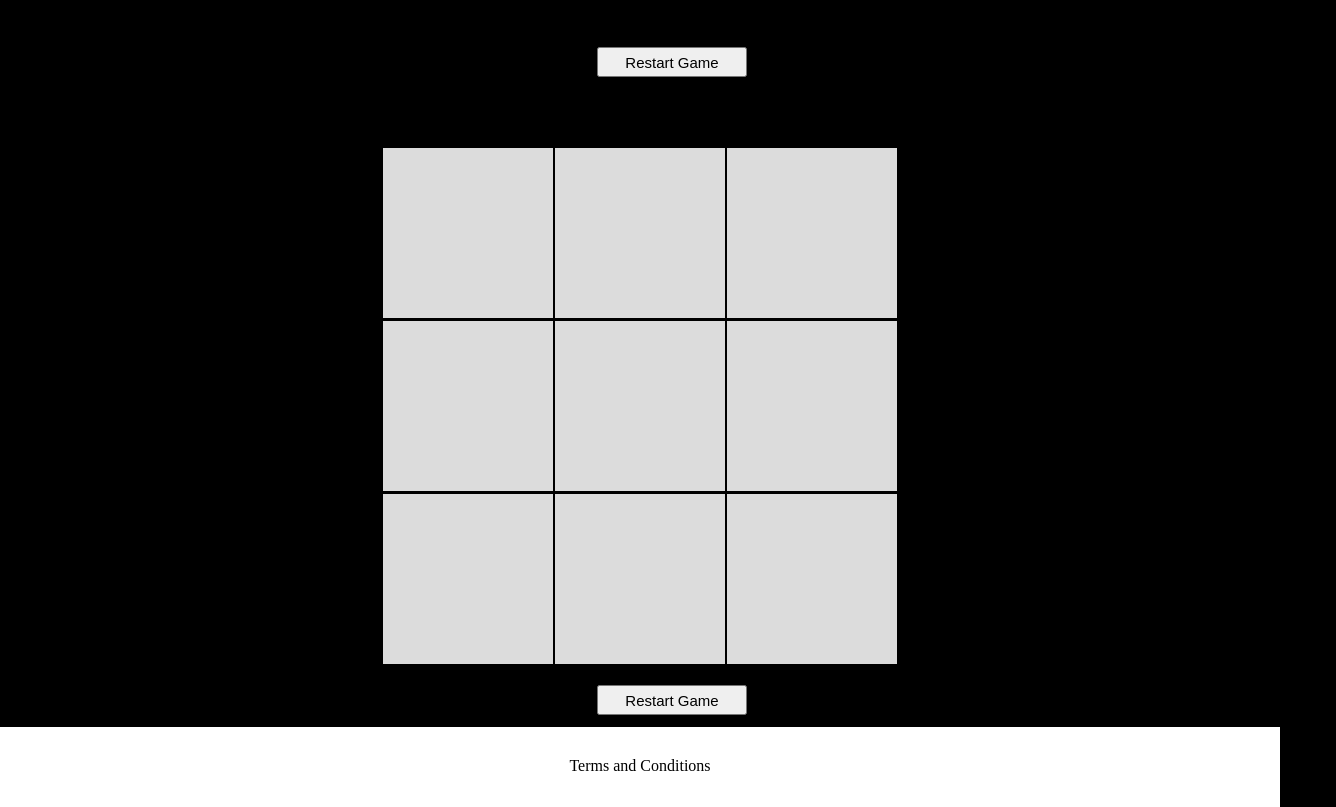
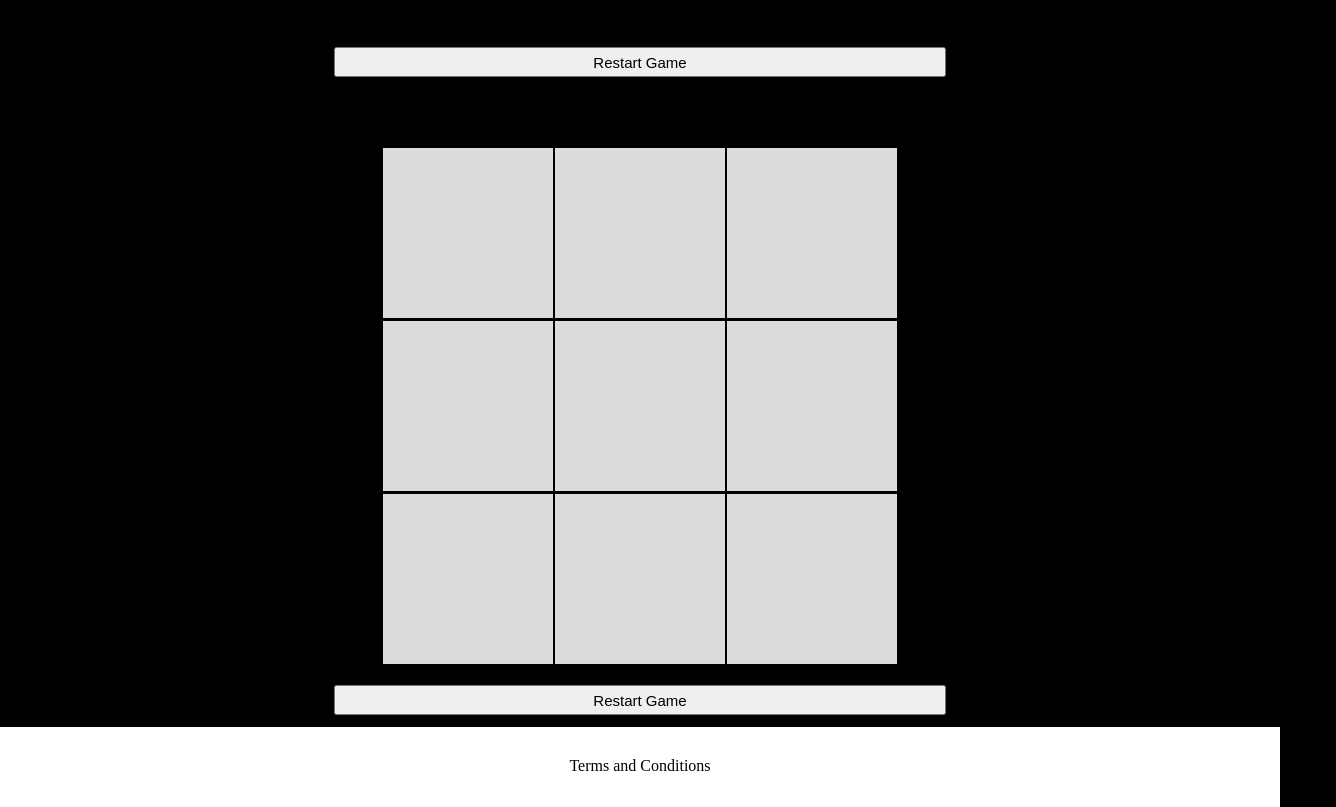
Before and after one commit to vikas270901/the_game-, a plain HTML site: page index.html in a window 1280 px wide. Shown: the part 67-874 px from the top of the page, 1336 px wide, since content can reach past the window. Drawn offline with Linux system fonts and the light colour scheme.

Commit message:
Update tic.css

```diff
--- a/assets/css/tic.css
+++ b/assets/css/tic.css
@@ -34,13 +34,12 @@ background : black;
 button{
 	font-size: 15px;
 	height: 30px;
-	width: 150px;
+	width: 50%;
 	padding: 20px;
 	text-align: center;
 	padding-top: 5px;
 }
 .new{
-	width: 1288px;
 	padding: 20px;
 }
 .fin{
@@ -50,5 +49,9 @@ button{
 	padding: 30px;
 	margin: -8px;
 	height: 20px;
+
 	background: white;
 }
+.cont{
+
+}
```
